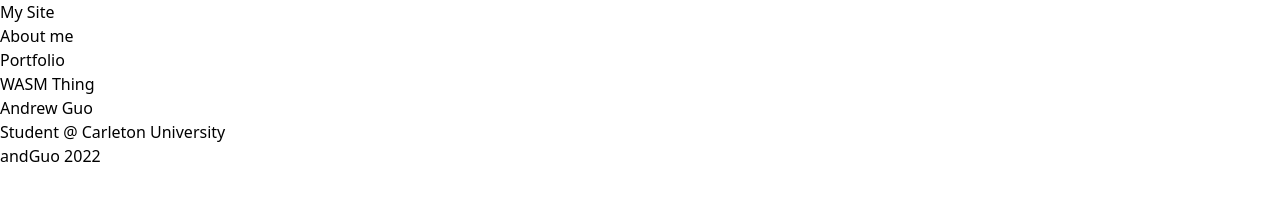
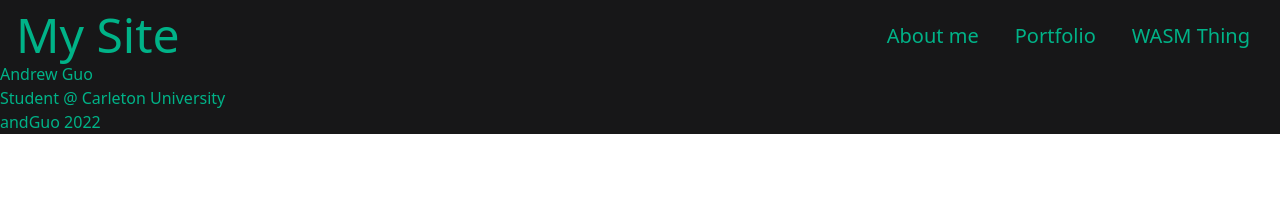
Before and after one commit to andGuo/andGuo.github.io, a Gatsby site: page / in a window 1280 px wide. Built offline with nearby package versions, Linux system fonts and the light colour scheme; Gatsby itself is replaced by a stand-in of ours.

Commit message:
navbar looking better

```diff
--- a/src/components/Layout.js
+++ b/src/components/Layout.js
@@ -3,7 +3,7 @@ import NavBar from './NavBar'
 
 export default function Layout({ children }) {
     return (
-        <div className="layout">
+        <div className="layout bg-secondaryDark text-primaryDark">
             <NavBar />
             <div className="content">
                 {children}
--- a/src/components/NavBar.js
+++ b/src/components/NavBar.js
@@ -3,13 +3,17 @@ import { Link } from 'gatsby'
 
 export default function NavBar() {
     return (
-        <nav>
-            <ul className="menu">
-                <li className="logo"><Link to="/">My Site</Link></li>
-                <li className="item"><Link to="/about">About me</Link></li>
-                <li className="item"><Link to="/portfolio">Portfolio</Link></li>
-                <li className="item"><Link to="/wasmProject">WASM Thing</Link></li>
-            </ul>
+        <nav className="flex items-center justify-between content-end">
+            <div className="logo h-12 px-4 py-1 text-5xl">
+                <Link className="hover:text-gray-300" to="/">My Site</Link>
+            </div>
+            <div>
+                <ul className="flex menu mt-2.5 p-3 text-xl ">
+                    <li className="item mx-3 px-1.5 hover:text-gray-300"><Link to="/about">About me</Link></li>
+                    <li className="item mx-3 px-1.5 hover:text-gray-300"><Link to="/portfolio">Portfolio</Link></li>
+                    <li className="item mx-3 px-1.5 hover:text-gray-300"><Link to="/wasmProject">WASM Thing</Link></li>
+                </ul>
+            </div>
         </nav>
     )
 }
--- a/tailwind.config.js
+++ b/tailwind.config.js
@@ -3,7 +3,14 @@ module.exports = {
     "./src/**/*.{js,jsx,ts,tsx}",
   ],
   theme: {
-    extend: {},
+    extend: {
+      colors: {
+        primaryDark: '#00b388',
+        secondaryDark: '#171718',
+        primaryLight: '#414756',
+        secondaryLight: '#c6c9c7'
+      }
+    },
   },
   plugins: [],
 }
```
